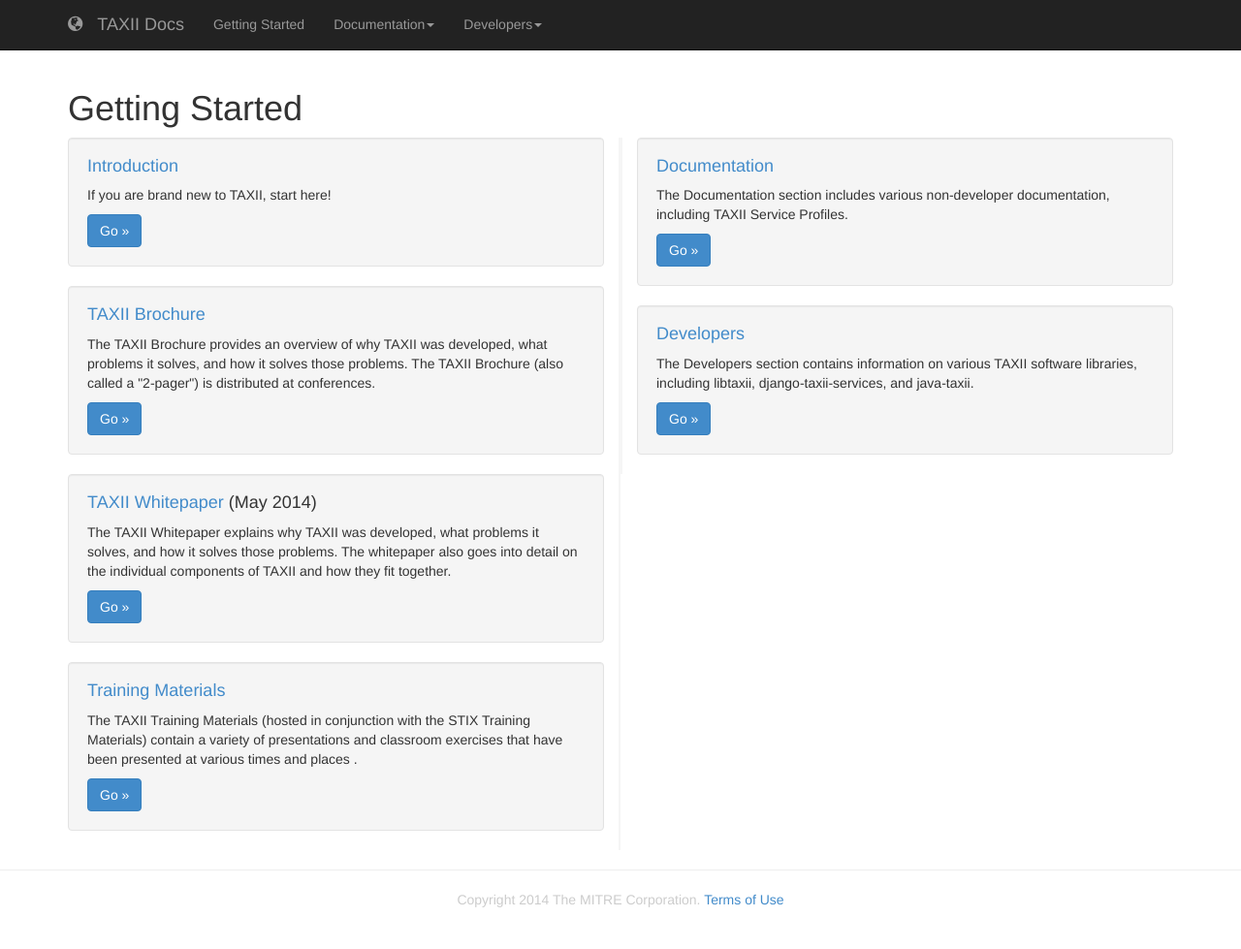
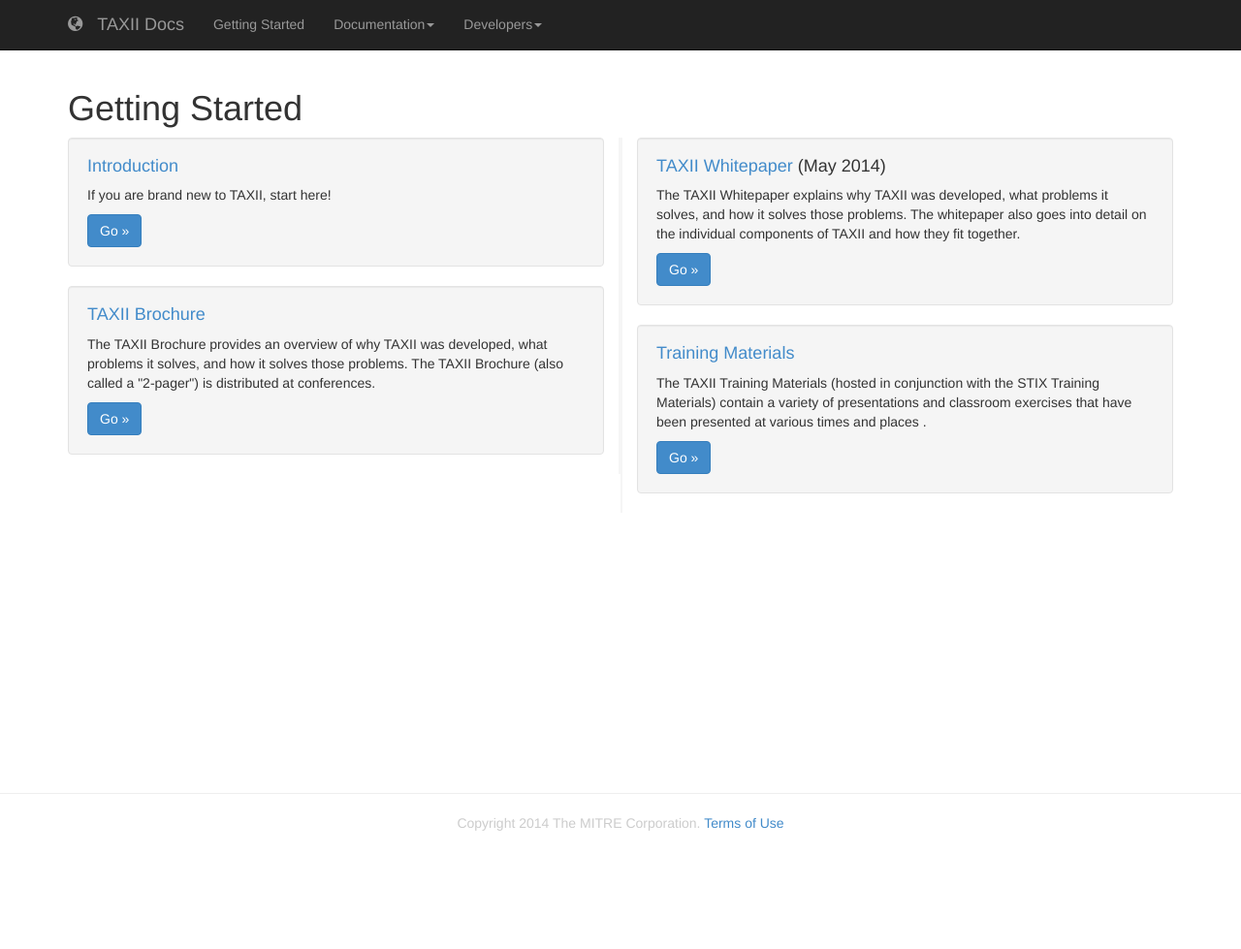
Before and after one commit to TAXIIProject/taxiiproject.github.io, a Jekyll site: the page built from getting-started/index.md, in a window 1280 px wide. Shown: the whole page at 97% size. Built offline with Jekyll 4.4.1, drawn with Linux system fonts in a browser that asks for light colours; Markdown is read by kramdown in place of the engine named in the settings; after the commit the page ends 900 px from its top, so only the background shows below that.

Commit message:
Rebalance Getting Started page.

```diff
--- a/getting-started/index.md
+++ b/getting-started/index.md
@@ -6,6 +6,7 @@ tagline: User and Developer documentation for TAXII
 
 <div class="row">
   <div class="col-md-6 getting-started-left">
+
     <div class="well">
       <h4><a href="/getting-started/intro">Introduction</a></h4>
       <p>If you are brand new to TAXII, start here!</p>
@@ -18,6 +19,9 @@ tagline: User and Developer documentation for TAXII
       The TAXII Brochure (also called a "2-pager") is distributed at conferences.</p>
       <a class="btn btn-primary" href="http://makingsecuritymeasurable.mitre.org/docs/taxii-intro-handout.pdf" target="_blank">Go »</a>
     </div>
+  </div>
+
+  <div class="col-md-6 getting-started-right">
 
     <div class="well">
       <h4><a href="http://taxii.mitre.org/about/documents/Introduction_to_TAXII_White_Paper_May_2014.pdf" target="_blank">TAXII Whitepaper</a> (May 2014)</h4>
@@ -34,21 +38,4 @@ tagline: User and Developer documentation for TAXII
     </div>
 
   </div>
-
-  <div class="col-md-6 getting-started-right">
-
-    <div class="well">
-      <h4><a href="/documentation">Documentation</a></h4>
-      <p>The Documentation section includes various non-developer
-      documentation, including TAXII Service Profiles.</p>
-      <a class="btn btn-primary" href="/documentation">Go »</a>
-    </div>
-
-    <div class="well">
-      <h4><a href="/developers">Developers</a></h4>
-      <p>The Developers section contains information on various TAXII software libraries,
-      including libtaxii, django-taxii-services, and java-taxii.</p>
-      <a class="btn btn-primary" href="/developers">Go »</a>
-    </div>
-  </div>
 </div>
```
